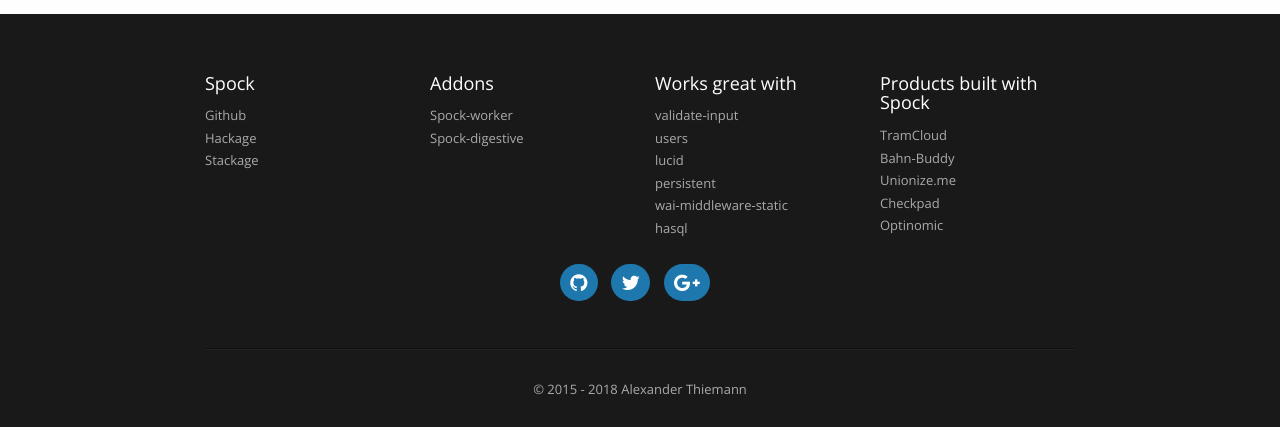
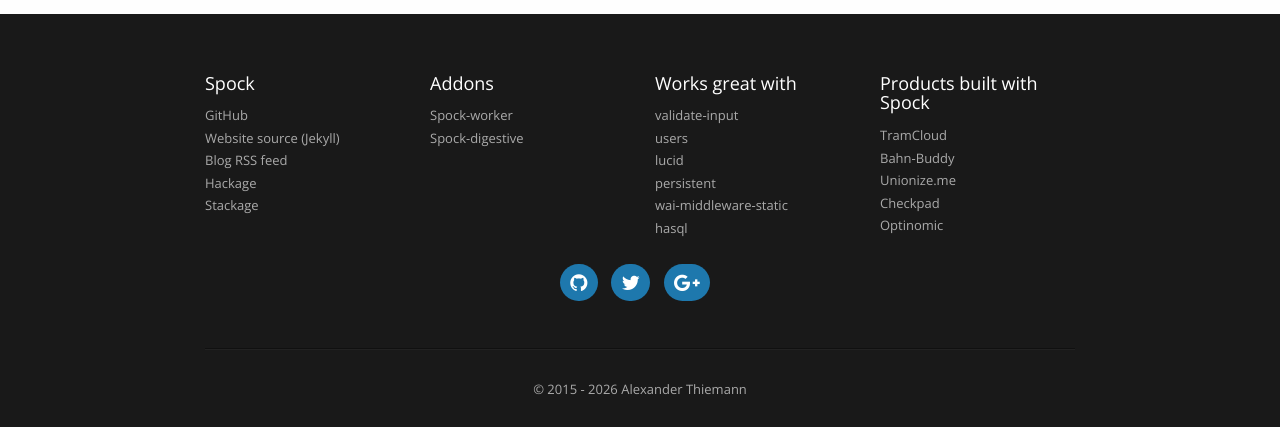
Before and after one commit to agrafix/Spock, a Jekyll site: the page built from docs/index.html, in a window 1280 px wide. Shown: the part 1151-1578 px from the top of the page. Built offline with Jekyll 4.4.1, drawn with Linux system fonts in a browser that asks for light colours; nearby versions of some CDN libraries; some web fonts are replaced.

Commit message:
Expose website source and RSS links in the footer
Use the build year for copyright. Verify the existing RSS feed parses and contains posts, and the rendered footer links to both the feed and Jekyll source.

Fixes #144

```diff
--- a/docs/_includes/footer.html
+++ b/docs/_includes/footer.html
@@ -4,7 +4,9 @@
       <div class="col-md-3  col-xs-6">
         <div>
           <h5>Spock</h5>
-          <a href="https://github.com/agrafix/Spock">Github</a><br>
+          <a href="https://github.com/agrafix/Spock">GitHub</a><br>
+          <a href="https://github.com/agrafix/Spock/tree/master/docs">Website source (Jekyll)</a><br>
+          <a href="{{ '/feed.xml' | prepend: site.baseurl }}" type="application/rss+xml">Blog RSS feed</a><br>
           <a href="https://hackage.haskell.org/package/Spock">Hackage</a><br>
           <a href="https://www.stackage.org/package/Spock">Stackage</a>
         </div>
@@ -50,7 +52,7 @@
       <div class="col-md-12">
         <hr>
         <div class="copy text-center">
-          &copy; 2015 - 2018 <a href="https://www.athiemann.net">Alexander Thiemann</a>
+          &copy; 2015 - {{ site.time | date: '%Y' }} <a href="https://www.athiemann.net">Alexander Thiemann</a>
         </div>
       </div>
     </div>
```
